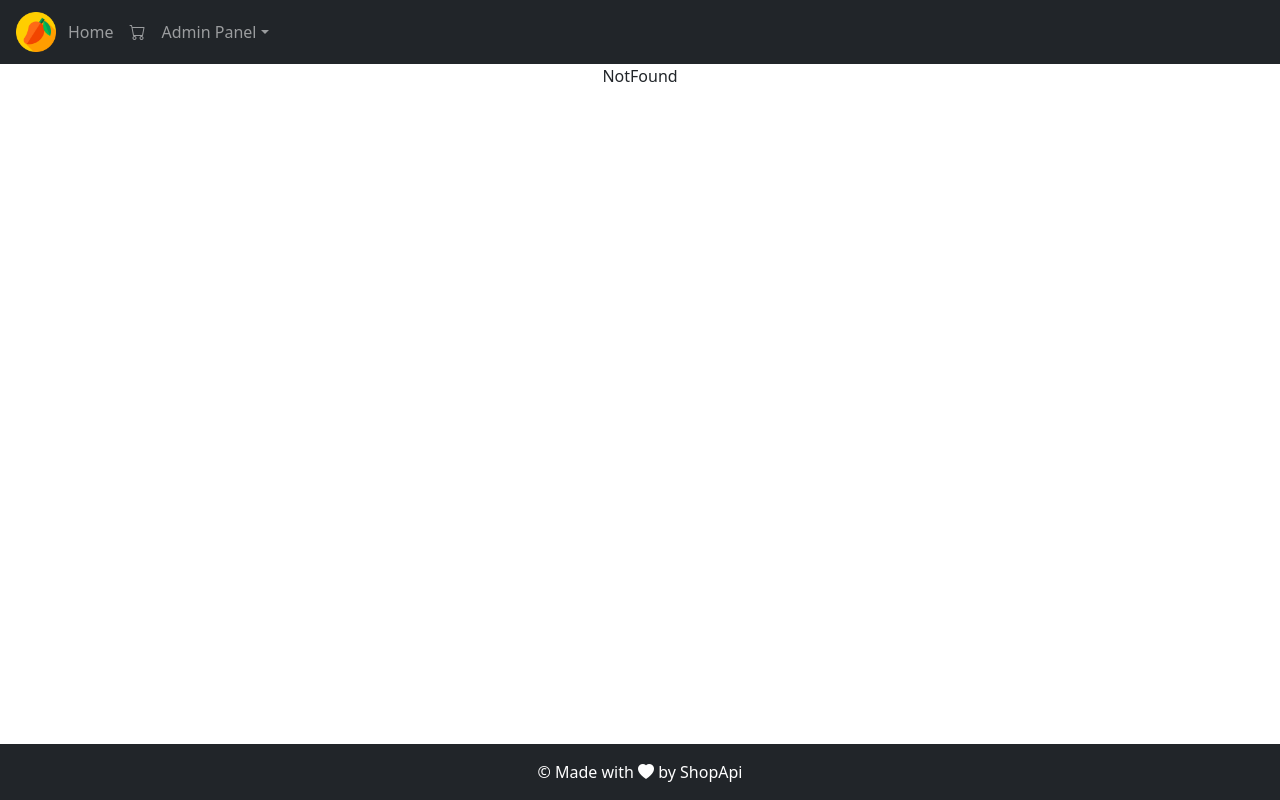
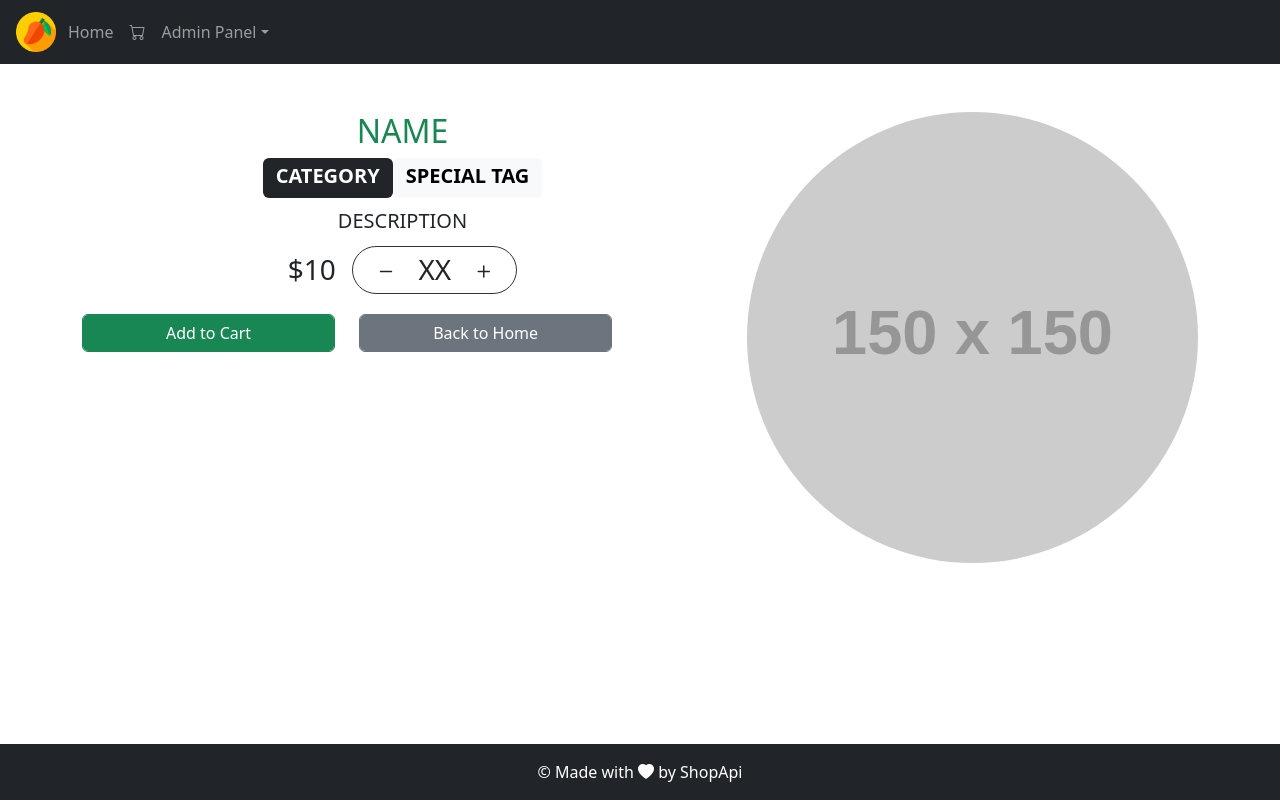
Before and after one commit to shashankdkte/ShopApiClient, a React (Create React App) app: page /menuItemDetails/1 in a window 1280 px wide. Built offline with nearby package versions, Linux system fonts and the light colour scheme.

Commit message:
Menu Item Details Page

```diff
--- a/src/App.tsx
+++ b/src/App.tsx
@@ -1,6 +1,6 @@
 
 import { Header, Footer } from "./Components/Layout";
-import { Home, NotFound } from "./Pages";
+import { Home, NotFound ,MenuItemDetails} from "./Pages";
 
 
 import './App.css';
@@ -14,6 +14,7 @@
       <div className="pb-5">
         <Routes>
           <Route path="/" element={<Home />}></Route>
+          <Route path="/menuItemDetails/:menuItemId" element={<MenuItemDetails />}></Route>
           <Route path="*" element={<NotFound />}></Route>
       </Routes>
 
--- a/src/Components/Page/MenuItems/MenuItemCard.tsx
+++ b/src/Components/Page/MenuItems/MenuItemCard.tsx
@@ -1,5 +1,6 @@
 import React from 'react'
-import { menuItemModel } from '../../../Intefaces'
+import { menuItemModel } from '../../../Intefaces';
+import { Link } from "react-router-dom";
 interface Props {
   menuItem: menuItemModel;
 }
@@ -12,12 +13,14 @@
       >
         <div className="card-body pt-2">
           <div className="row col-10 offset-1 p-4">
+            <Link to={`/menuItemDetails/${props.menuItem.id}`}>
             <img
               src={props.menuItem.image}
               style={{ borderRadius: "50%" }}
               alt=""
               className="w-100 mt-5 image-box"
-            />
+              />
+              </Link>
           </div>
           {props.menuItem.specialTag &&
             props.menuItem.specialTag.length > 0 && (
@@ -52,7 +55,11 @@
 
           <div className="text-center">
             <p className="card-title m-0 text-success fs-3">
+              <Link to={`/menuItemDetails/${props.menuItem.id}`}
+              style={{ textDecoration: "none", color: "green" }}>
+
               {props.menuItem.name}
+            </Link>
             </p>
             <p className="badge bg-secondary" style={{ fontSize: "12px" }}>
               {props.menuItem.category}
--- /dev/null
+++ b/src/Pages/MenuItemDetails.tsx
@@ -0,0 +1,71 @@
+import React from 'react'
+
+const MenuItemDetails = () => {
+  return (
+   <div className="container pt-4 pt-md-5">
+      <div className="row">
+        <div className="col-7">
+          <h2 className="text-success">NAME</h2>
+          <span>
+            <span
+              className="badge text-bg-dark pt-2"
+              style={{ height: "40px", fontSize: "20px" }}
+            >
+              CATEGORY
+            </span>
+          </span>
+          <span>
+            <span
+              className="badge text-bg-light pt-2"
+              style={{ height: "40px", fontSize: "20px" }}
+            >
+              SPECIAL TAG
+            </span>
+          </span>
+          <p style={{ fontSize: "20px" }} className="pt-2">
+            DESCRIPTION
+          </p>
+          <span className="h3">$10</span> &nbsp;&nbsp;&nbsp;
+          <span
+            className="pb-2  p-3"
+            style={{ border: "1px solid #333", borderRadius: "30px" }}
+          >
+            <i
+              className="bi bi-dash p-1"
+              style={{ fontSize: "25px", cursor: "pointer" }}
+            ></i>
+            <span className="h3 mt-3 px-3">XX</span>
+            <i
+              className="bi bi-plus p-1"
+              style={{ fontSize: "25px", cursor: "pointer" }}
+            ></i>
+          </span>
+          <div className="row pt-4">
+            <div className="col-5">
+              <button className="btn btn-success form-control">
+                Add to Cart
+              </button>
+            </div>
+
+            <div className="col-5 ">
+              <button className="btn btn-secondary form-control">
+                Back to Home
+              </button>
+            </div>
+          </div>
+        </div>
+        <div className="col-5">
+          <img
+            src="https://via.placeholder.com/150"
+            width="100%"
+            style={{ borderRadius: "50%" }}
+            alt="No content"
+          ></img>
+        </div>
+      </div>
+    </div>
+  );
+
+}
+
+export default MenuItemDetails
--- a/src/Pages/index.ts
+++ b/src/Pages/index.ts
@@ -1,3 +1,4 @@
 import Home from "./Home";
 import NotFound from "./NotFound";
-export { Home,NotFound };
+import MenuItemDetails from "./MenuItemDetails";
+export { Home,NotFound,MenuItemDetails };
```
